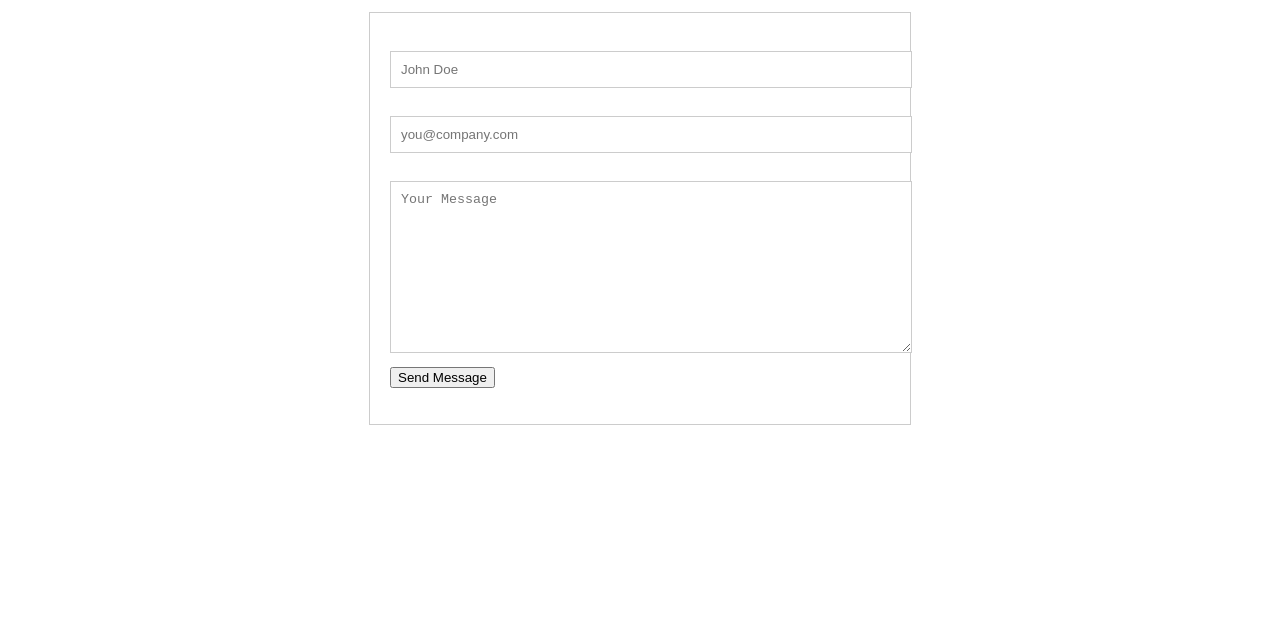
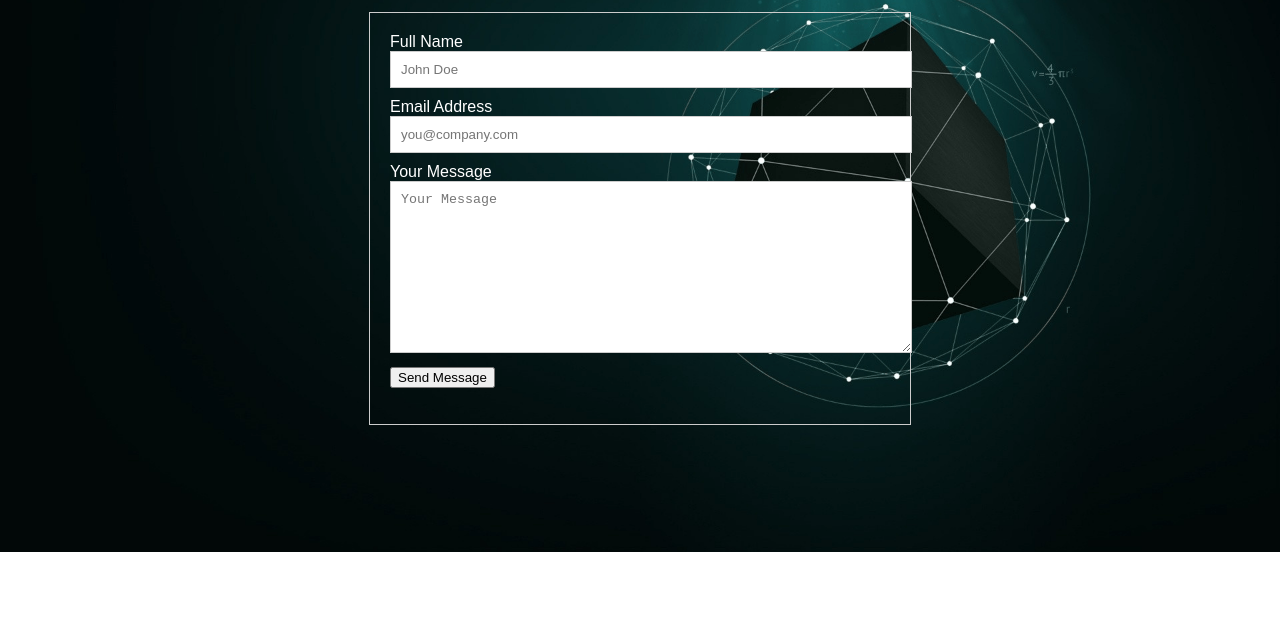
Before and after one commit to Miah-Harper/Portfolio, a plain HTML site: page contact.html in a window 1280 px wide. Shown: the part 168-800 px from the top of the page. Drawn offline with Linux system fonts and the light colour scheme; the site is published under a folder, as on GitHub Pages, so addresses that start at the root find nothing.

Commit message:
think i fixed it

```diff
--- a/form.css
+++ b/form.css
@@ -2,7 +2,7 @@ body {
   font-family: sans-serif;
   margin: 0;
   padding: 0;
-  background-image: url('/images/wallpaper.png');
+  background-image: url('images/wallpaper.png');
   background-size:cover;
   background-repeat:no-repeat;
 
```
